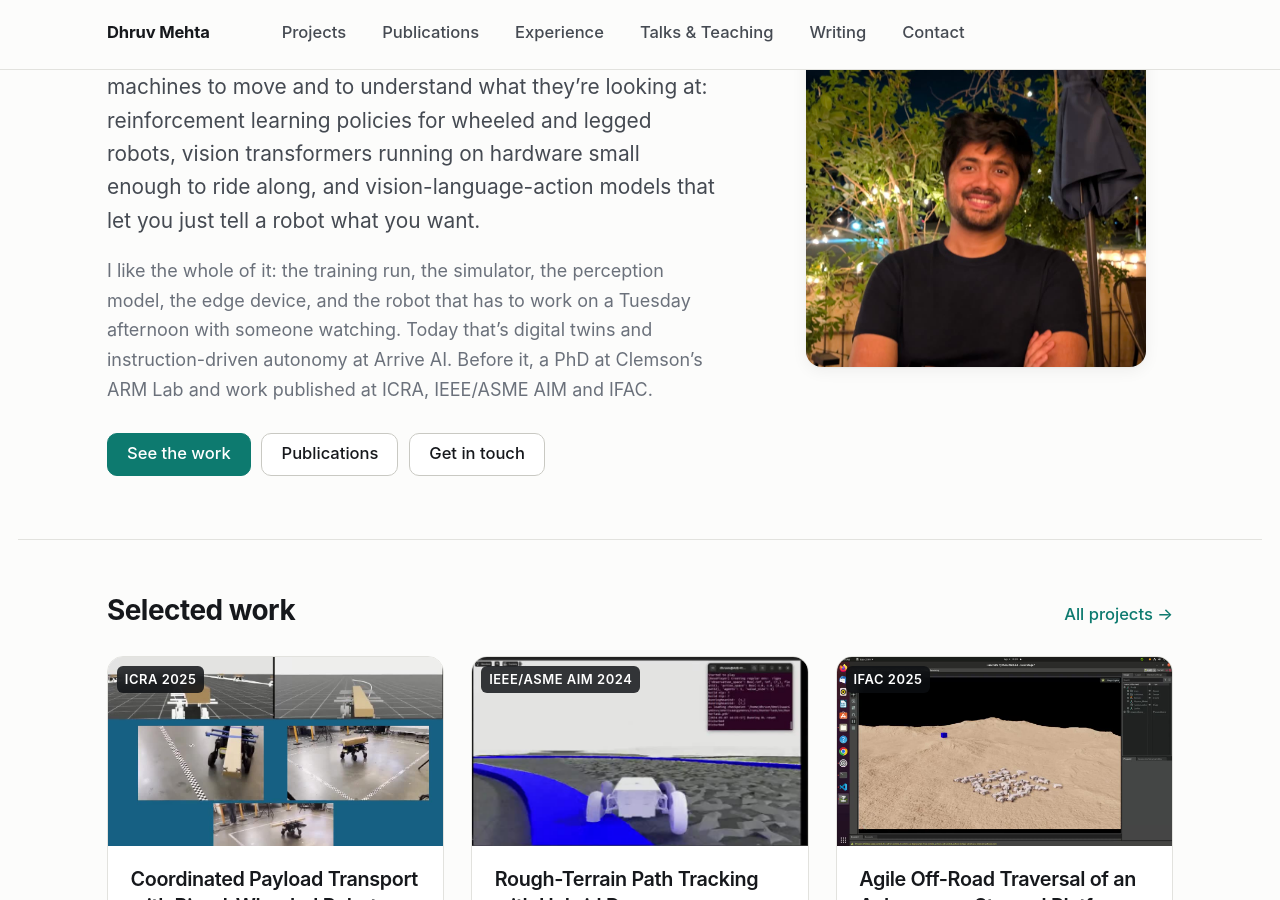
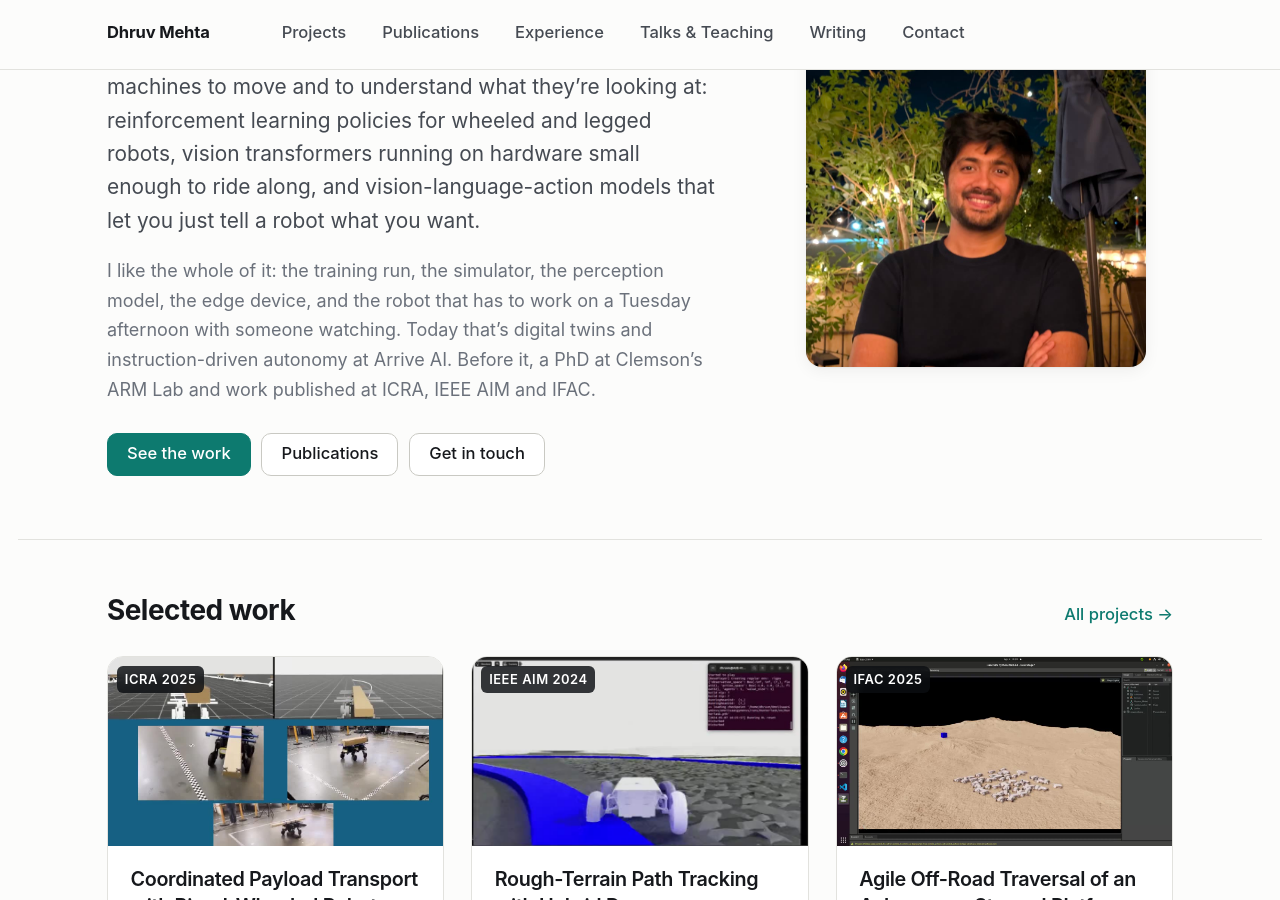
Before and after one commit to dhruvkm2402/dhruvkm2402.github.io, a Jekyll site: the page built from _pages/about.md, in a window 1280 px wide and 900 px high, scrolled down 269 px. Built offline with Jekyll 4.4.1, drawn with Linux system fonts in a browser that asks for light colours; some of the changed text lies outside the part shown.

Commit message:
AIM 2024 was IEEE only, not IEEE/ASME
The published proceedings title is '2024 IEEE International Conference on
Advanced Intelligent Mechatronics (AIM)'. Corrected on the project page badge
and venue, the publication entry and its BibTeX booktitle, and the home page.

```diff
--- a/_pages/about.md
+++ b/_pages/about.md
@@ -6,7 +6,7 @@ hide_title: true
 eyebrow: "Robotics & Physical AI"
 heading: "Dhruv Mehta, PhD"
 lede: "I'm a roboticist at heart. I've spent the last few years teaching machines to move and to understand what they're looking at: reinforcement learning policies for wheeled and legged robots, vision transformers running on hardware small enough to ride along, and vision-language-action models that let you just tell a robot what you want."
-sub: "I like the whole of it: the training run, the simulator, the perception model, the edge device, and the robot that has to work on a Tuesday afternoon with someone watching. Today that's digital twins and instruction-driven autonomy at Arrive AI. Before it, a PhD at Clemson's ARM Lab and work published at ICRA, IEEE/ASME AIM and IFAC."
+sub: "I like the whole of it: the training run, the simulator, the perception model, the edge device, and the robot that has to work on a Tuesday afternoon with someone watching. Today that's digital twins and instruction-driven autonomy at Arrive AI. Before it, a PhD at Clemson's ARM Lab and work published at ICRA, IEEE AIM and IFAC."
 about_title: "A bit about me"
 redirect_from:
   - /about/
--- a/_projects/rough-terrain-hdrl.md
+++ b/_projects/rough-terrain-hdrl.md
@@ -2,7 +2,7 @@
 title: "Rough-Terrain Path Tracking with Hybrid Deep Reinforcement Learning"
 order: 2
 featured: true
-badge: "IEEE/ASME AIM 2024"
+badge: "IEEE AIM 2024"
 video: rough-terrain-sim
 summary: "A model-based controller and a learned policy working together, so an Ackermann-steered vehicle tracks a path across terrain neither was tuned for."
 lede: "Classical control is predictable but brittle on terrain it wasn't designed for. Learning is adaptable but hard to trust. This work puts them in the same loop."
@@ -10,7 +10,7 @@ period: "2022 – 2024"
 where: "ARM Lab, Clemson University (CU-ICAR)"
 role: "Lead author. Framework design, terrain authoring, training and real-world validation."
 authors: "D. Mehta, A. Salvi, V. Krovi"
-venue: "IEEE/ASME AIM 2024, pp. 685–690"
+venue: "IEEE AIM 2024, pp. 685–690"
 stack: ["Isaac Gym", "PyTorch", "Blender", "OpenUSD", "ROS"]
 code: "https://github.com/dhruvkm2402/Hybrid_Deep_Reinforcement_Learning_RoughTerrain"
 paper: "/files/RoughTerrain_Ackerman_HybridDRL___Dhruv_Ameya_AIM2024_FinalV1.pdf"
@@ -60,6 +60,6 @@ tracking its path across an actual grass slope, not a rendered one.
 
 ## Where it landed
 
-Published at the 2024 IEEE/ASME International Conference on Advanced Intelligent Mechatronics
+Published at the 2024 IEEE International Conference on Advanced Intelligent Mechatronics
 (pp. 685–690). The work also became the core of my dissertation, *Hybrid Learning for Rough Terrain
 Navigation of Actively Articulated Wheeled Vehicles*.
```
Also changed, not shown: _publications/2024-aim-rough-terrain-path-tracking.md (+2 -2 lines).
